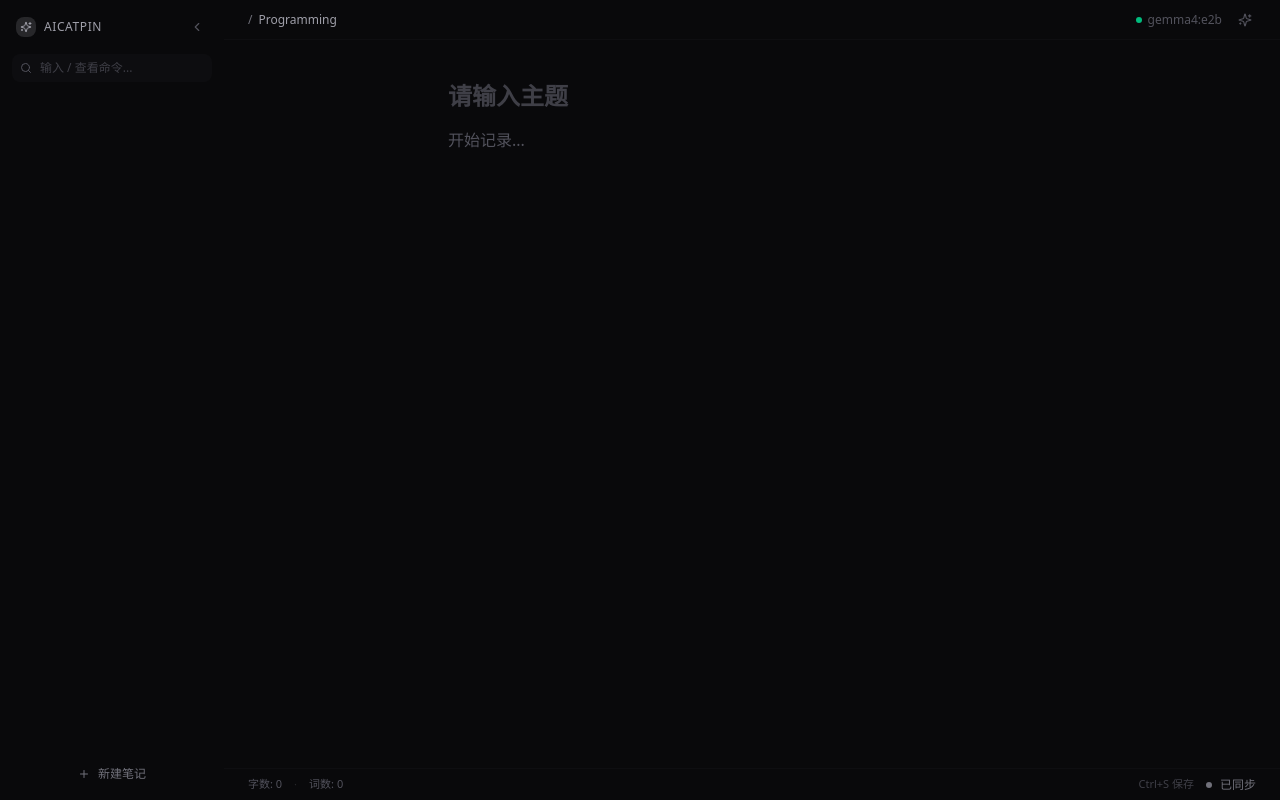
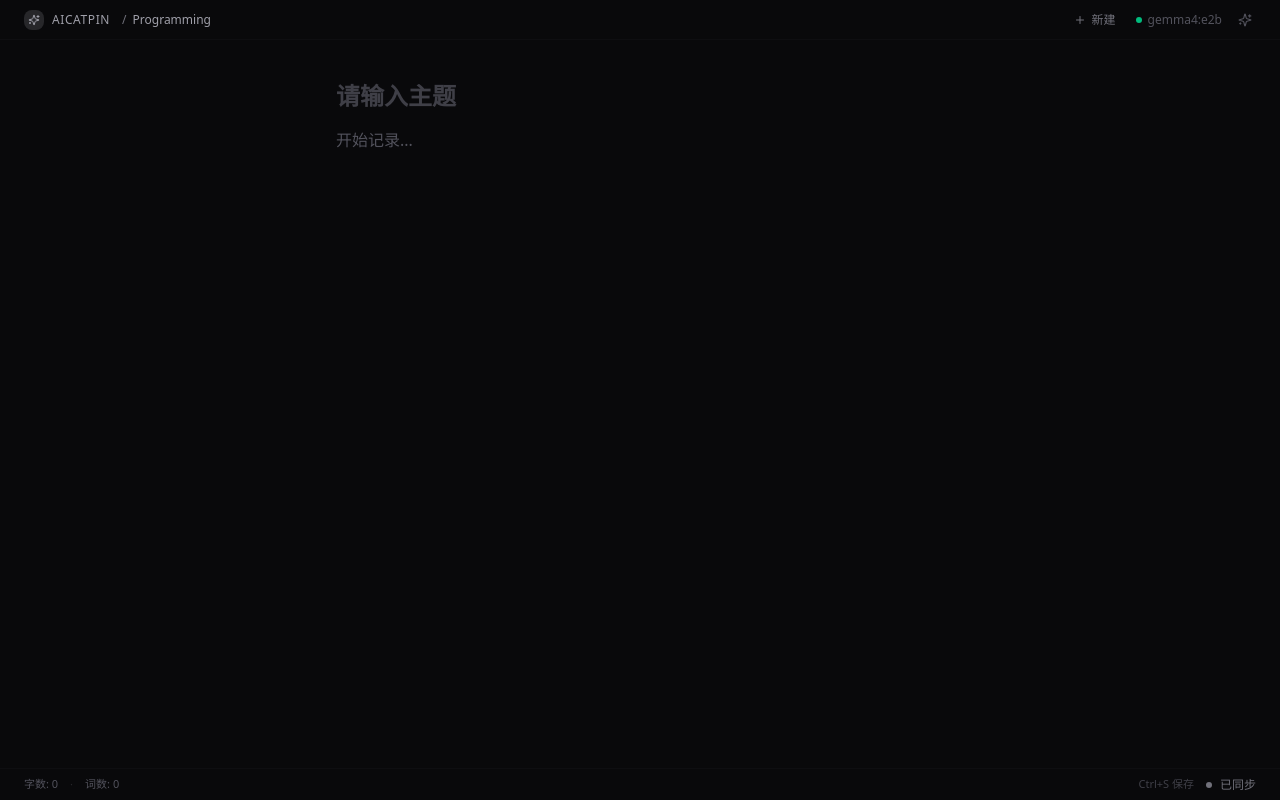
Before and after one commit to zbb88888/aicatpin, a React (Vite) app: page / in a window 1280 px wide. Built offline with nearby package versions, Linux system fonts and the light colour scheme.

Commit message:
移除侧边栏，100% 全是编辑器

```diff
--- a/src/components/layout/MainLayout.tsx
+++ b/src/components/layout/MainLayout.tsx
@@ -1,18 +1,12 @@
-import { useState, useEffect, useRef } from 'react'
+import { useState, useEffect } from 'react'
 import { cn } from '@/lib/utils'
 import { CatPinEditor } from '@/components/editor/CatPinEditor'
 import { useCatPinSave, SaveStatus } from '@/hooks/useCatPinSave'
 import {
-  ChevronLeft,
-  ChevronRight,
   Plus,
-  Search,
   Sparkles,
   Network,
-  X,
-  HelpCircle,
-  Folder,
-  Hash
+  X
 } from 'lucide-react'
 
 // ============================================================
@@ -37,226 +31,6 @@ function StatusIndicator({ status, progress }: { status: SaveStatus; progress: s
       <span className={cn('h-1.5 w-1.5 rounded-full', config.dot)} />
       <span>{progress || config.text}</span>
     </div>
-  )
-}
-
-// ============================================================
-// 帮助面板组件
-// ============================================================
-
-function HelpPanel({ onClose }: { onClose: () => void }) {
-  const commands = [
-    { cmd: '/class', desc: '搜索分类', example: '/class Networking' },
-    { cmd: '/label', desc: '搜索标签', example: '/label rust' },
-    { cmd: '/h', desc: '显示帮助', example: '/h' },
-  ]
-
-  const shortcuts = [
-    { key: 'Ctrl+K', desc: '聚焦搜索框' },
-    { key: 'Ctrl+\\', desc: '切换侧边栏' },
-    { key: 'Ctrl+Shift+A', desc: '打开 AI 面板' },
-    { key: 'Ctrl+S', desc: '保存笔记' },
-  ]
-
-  return (
-    <div className="absolute left-0 right-0 top-full mt-1 bg-zinc-900/95 border border-zinc-800/50 rounded-lg shadow-xl z-50 backdrop-blur-sm">
-      <div className="p-3">
-        <div className="flex items-center justify-between mb-3">
-          <h3 className="text-xs font-medium text-zinc-300">帮助命令</h3>
-          <button
-            onClick={onClose}
-            className="p-0.5 hover:bg-zinc-800/50 rounded"
-          >
-            <X className="w-3 h-3 text-zinc-500" />
-          </button>
-        </div>
-
-        {/* 命令列表 */}
-        <div className="space-y-2 mb-4">
-          <h4 className="text-[10px] font-medium text-zinc-500 uppercase tracking-wider">
-            斜杠命令
-          </h4>
-          {commands.map((cmd) => (
-            <div key={cmd.cmd} className="flex items-center gap-2">
-              <code className="px-1.5 py-0.5 text-[10px] text-cyan-400 bg-cyan-500/10 rounded font-mono">
-                {cmd.cmd}
-              </code>
-              <span className="text-xs text-zinc-400">{cmd.desc}</span>
-            </div>
-          ))}
-        </div>
-
-        {/* 快捷键列表 */}
-        <div className="space-y-2">
-          <h4 className="text-[10px] font-medium text-zinc-500 uppercase tracking-wider">
-            快捷键
-          </h4>
-          {shortcuts.map((shortcut) => (
-            <div key={shortcut.key} className="flex items-center justify-between">
-              <kbd className="px-1.5 py-0.5 text-[10px] text-zinc-400 bg-zinc-800/50 rounded font-mono">
-                {shortcut.key}
-              </kbd>
-              <span className="text-xs text-zinc-500">{shortcut.desc}</span>
-            </div>
-          ))}
-        </div>
-      </div>
-    </div>
-  )
-}
-
-// ============================================================
-// 左侧搜索组件（单命令框）
-// ============================================================
-
-function Sidebar({
-  isCollapsed,
-  onToggle
-}: {
-  isCollapsed: boolean
-  onToggle: () => void
-}) {
-  const [query, setQuery] = useState('')
-  const [focused, setFocused] = useState(false)
-  const [showHelp, setShowHelp] = useState(false)
-  const [commandMode, setCommandMode] = useState<'none' | 'class' | 'label' | 'help'>('none')
-  const inputRef = useRef<HTMLInputElement>(null)
-
-  // 解析命令
-  useEffect(() => {
-    const trimmed = query.trim()
-    if (trimmed.startsWith('/class')) {
-      setCommandMode('class')
-    } else if (trimmed.startsWith('/label')) {
-      setCommandMode('label')
-    } else if (trimmed.startsWith('/h')) {
-      setCommandMode('help')
-      setShowHelp(true)
-    } else {
-      setCommandMode('none')
-      setShowHelp(false)
-    }
-  }, [query])
-
-  // 快捷键聚焦搜索框
-  useEffect(() => {
-    const handleKeyDown = (e: KeyboardEvent) => {
-      // Ctrl+K: 聚焦搜索框
-      if ((e.metaKey || e.ctrlKey) && e.key === 'k') {
-        e.preventDefault()
-        inputRef.current?.focus()
-      }
-    }
-
-    window.addEventListener('keydown', handleKeyDown)
-    return () => window.removeEventListener('keydown', handleKeyDown)
-  }, [])
-
-  // 获取占位符文本
-  const getPlaceholder = () => {
-    switch (commandMode) {
-      case 'class':
-        return '输入分类名称...'
-      case 'label':
-        return '输入标签名称...'
-      case 'help':
-        return '显示帮助中...'
-      default:
-        return '输入 / 查看命令...'
-    }
-  }
-
-  // 获取命令提示
-  const getCommandHint = () => {
-    switch (commandMode) {
-      case 'class':
-        return (
-          <div className="flex items-center gap-1.5 mt-1">
-            <Folder className="w-3 h-3 text-cyan-400" />
-            <span className="text-[10px] text-cyan-400">搜索分类模式</span>
-          </div>
-        )
-      case 'label':
-        return (
-          <div className="flex items-center gap-1.5 mt-1">
-            <Hash className="w-3 h-3 text-cyan-400" />
-            <span className="text-[10px] text-cyan-400">搜索标签模式</span>
-          </div>
-        )
-      case 'help':
-        return (
-          <div className="flex items-center gap-1.5 mt-1">
-            <HelpCircle className="w-3 h-3 text-cyan-400" />
-            <span className="text-[10px] text-cyan-400">帮助模式</span>
-          </div>
-        )
-      default:
-        return null
-    }
-  }
-
-  return (
-    <aside
-      className={cn(
-        'h-full flex flex-col transition-all duration-300 relative',
-        isCollapsed ? 'w-0 overflow-hidden' : 'w-56'
-      )}
-    >
-      {/* Logo */}
-      <div className="p-4 flex items-center justify-between">
-        <div className="flex items-center gap-2">
-          <div className="w-5 h-5 rounded bg-zinc-800 flex items-center justify-center">
-            <Sparkles className="w-3 h-3 text-zinc-400" />
-          </div>
-          <span className="text-xs font-medium text-zinc-400 tracking-wider">AICATPIN</span>
-        </div>
-        <button
-          onClick={onToggle}
-          className="p-1 hover:bg-zinc-800/50 rounded transition-colors"
-        >
-          <ChevronLeft className="w-3.5 h-3.5 text-zinc-600" />
-        </button>
-      </div>
-
-      {/* 命令搜索框 */}
-      <div className="px-3 relative">
-        <div className="relative">
-          <Search className="absolute left-2 top-2 h-3 w-3 text-zinc-600" />
-          <input
-            ref={inputRef}
-            type="text"
-            placeholder={getPlaceholder()}
-            value={query}
-            onChange={(e) => setQuery(e.target.value)}
-            onFocus={() => setFocused(true)}
-            onBlur={() => setTimeout(() => setFocused(false), 200)}
-            className="w-full pl-7 pr-2 py-1.5 text-xs bg-zinc-900/30 text-zinc-300 placeholder-zinc-700 focus:outline-none focus:bg-zinc-900/50 rounded"
-          />
-        </div>
-
-        {/* 命令提示 */}
-        {getCommandHint()}
-
-        {/* 帮助面板 */}
-        {showHelp && (
-          <HelpPanel onClose={() => {
-            setShowHelp(false)
-            setQuery('')
-          }} />
-        )}
-      </div>
-
-      {/* 干净的留白区域 */}
-      <div className="flex-1" />
-
-      {/* 底部操作 */}
-      <div className="p-3">
-        <button className="w-full flex items-center justify-center gap-2 px-3 py-1.5 text-xs text-zinc-500 hover:text-zinc-300 hover:bg-zinc-900/30 rounded transition-colors">
-          <Plus className="w-3 h-3" />
-          <span>新建笔记</span>
-        </button>
-      </div>
-    </aside>
   )
 }
 
@@ -351,7 +125,6 @@ function AIPanel({
 // ============================================================
 
 export function MainLayout() {
-  const [sidebarCollapsed, setSidebarCollapsed] = useState(false)
   const [aiPanelOpen, setAiPanelOpen] = useState(false)
   const [title, setTitle] = useState('')
   const [content, setContent] = useState('')
@@ -366,12 +139,6 @@ export function MainLayout() {
         e.preventDefault()
         setAiPanelOpen(prev => !prev)
       }
-
-      // Ctrl+\: 切换侧边栏
-      if ((e.metaKey || e.ctrlKey) && e.key === '\\') {
-        e.preventDefault()
-        setSidebarCollapsed(prev => !prev)
-      }
     }
 
     window.addEventListener('keydown', handleKeyDown)
@@ -380,26 +147,18 @@ export function MainLayout() {
 
   return (
     <div className="flex h-screen w-screen bg-zinc-950 text-zinc-200 font-sans antialiased selection:bg-cyan-500/20">
-      {/* 左侧命令中心 */}
-      <Sidebar
-        isCollapsed={sidebarCollapsed}
-        onToggle={() => setSidebarCollapsed(prev => !prev)}
-      />
-
       {/* 中间主内容区 */}
       <main className="flex-1 flex flex-col h-full bg-zinc-950 min-w-0">
         {/* 顶部状态条 */}
         <header className="h-10 border-b border-zinc-800/20 flex items-center justify-between px-6 text-xs text-zinc-600">
           <div className="flex items-center gap-3">
-            {/* 侧边栏切换按钮 */}
-            {sidebarCollapsed && (
-              <button
-                onClick={() => setSidebarCollapsed(false)}
-                className="p-1 hover:bg-zinc-800/50 rounded transition-colors"
-              >
-                <ChevronRight className="w-3.5 h-3.5" />
-              </button>
-            )}
+            {/* Logo */}
+            <div className="flex items-center gap-2">
+              <div className="w-5 h-5 rounded bg-zinc-800 flex items-center justify-center">
+                <Sparkles className="w-3 h-3 text-zinc-400" />
+              </div>
+              <span className="text-xs font-medium text-zinc-400 tracking-wider">AICATPIN</span>
+            </div>
 
             {/* 扁平路径 */}
             <div className="flex items-center gap-1.5">
@@ -409,6 +168,12 @@ export function MainLayout() {
           </div>
 
           <div className="flex items-center gap-3">
+            {/* 新建笔记 */}
+            <button className="flex items-center gap-1.5 px-2 py-1 text-xs text-zinc-500 hover:text-zinc-300 hover:bg-zinc-800/50 rounded transition-colors">
+              <Plus className="w-3 h-3" />
+              <span>新建</span>
+            </button>
+
             {/* Ollama 模型 */}
             <div className="flex items-center gap-1.5">
               <span className="h-1.5 w-1.5 rounded-full bg-emerald-500" />
```
